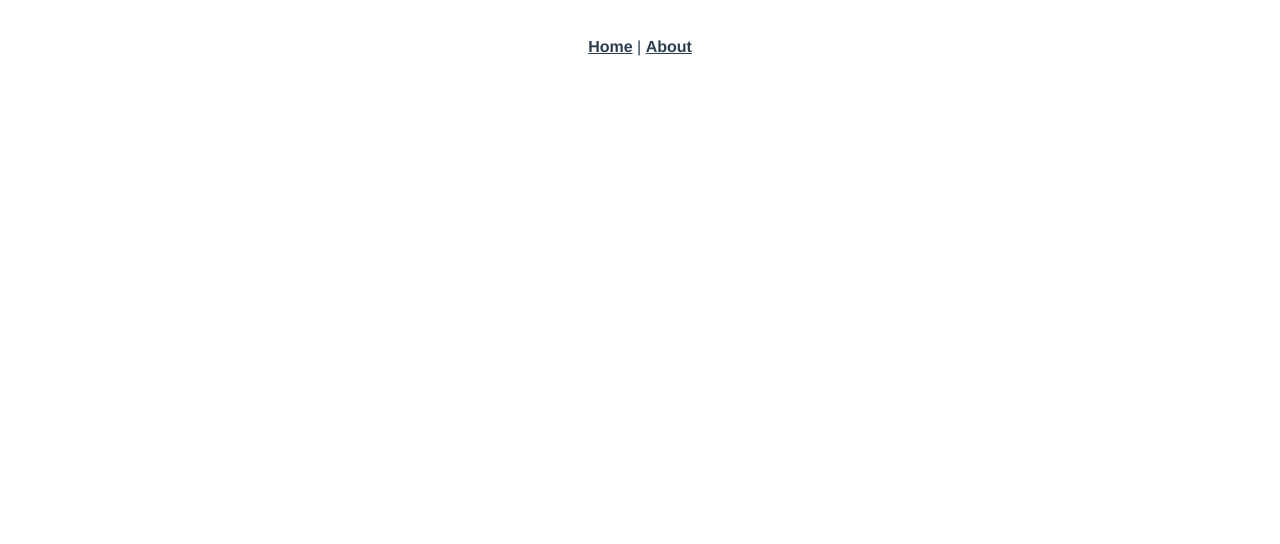
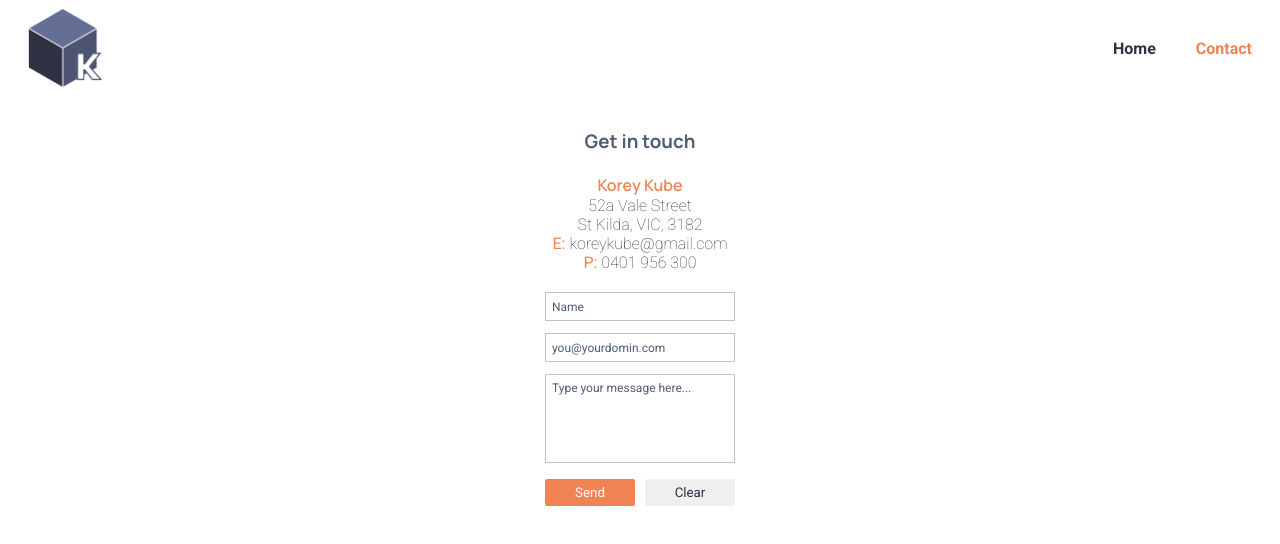
Before and after one commit to koreykube/koreykube.com, a Vue app: page /contact in a window 1280 px wide. Shown: the top 544 px of the page. Built offline with nearby package versions, Linux system fonts and the light colour scheme.

Commit message:
Main website body complete

```diff
--- a/package.json
+++ b/package.json
@@ -20,7 +20,7 @@
     "babel-eslint": "^10.1.0",
     "eslint": "^6.7.2",
     "eslint-plugin-vue": "^6.2.2",
-    "node-sass": "^4.12.0",
+    "node-sass": "^4.14.1",
     "sass-loader": "^8.0.2",
     "vue-template-compiler": "^2.6.11"
   }
--- a/src/App.vue
+++ b/src/App.vue
@@ -1,32 +1,14 @@
 <template>
-  <div id="app">
-    <div id="nav">
-      <router-link to="/">Home</router-link> |
-      <router-link to="/about">About</router-link>
+  <div class="app">
+    <div class="nav">
+      <img alt="Korey Kube Logo" src="./assets/logo.png">
+      <router-link to="/" class="push">Home</router-link>
+      <router-link to="/contact">Contact</router-link>
     </div>
     <router-view/>
   </div>
 </template>
 
 <style lang="scss">
-#app {
-  font-family: Avenir, Helvetica, Arial, sans-serif;
-  -webkit-font-smoothing: antialiased;
-  -moz-osx-font-smoothing: grayscale;
-  text-align: center;
-  color: #2c3e50;
-}
-
-#nav {
-  padding: 30px;
-
-  a {
-    font-weight: bold;
-    color: #2c3e50;
-
-    &.router-link-exact-active {
-      color: #42b983;
-    }
-  }
-}
+@import "./styles/main.scss";
 </style>
--- a/src/components/HelloWorld.vue
+++ /dev/null
@@ -1,58 +0,0 @@
-<template>
-  <div class="hello">
-    <h1>{{ msg }}</h1>
-    <p>
-      For a guide and recipes on how to configure / customize this project,<br>
-      check out the
-      <a href="https://cli.vuejs.org" target="_blank" rel="noopener">vue-cli documentation</a>.
-    </p>
-    <h3>Installed CLI Plugins</h3>
-    <ul>
-      <li><a href="https://github.com/vuejs/vue-cli/tree/dev/packages/%40vue/cli-plugin-babel" target="_blank" rel="noopener">babel</a></li>
-      <li><a href="https://github.com/vuejs/vue-cli/tree/dev/packages/%40vue/cli-plugin-eslint" target="_blank" rel="noopener">eslint</a></li>
-    </ul>
-    <h3>Essential Links</h3>
-    <ul>
-      <li><a href="https://vuejs.org" target="_blank" rel="noopener">Core Docs</a></li>
-      <li><a href="https://forum.vuejs.org" target="_blank" rel="noopener">Forum</a></li>
-      <li><a href="https://chat.vuejs.org" target="_blank" rel="noopener">Community Chat</a></li>
-      <li><a href="https://twitter.com/vuejs" target="_blank" rel="noopener">Twitter</a></li>
-      <li><a href="https://news.vuejs.org" target="_blank" rel="noopener">News</a></li>
-    </ul>
-    <h3>Ecosystem</h3>
-    <ul>
-      <li><a href="https://router.vuejs.org" target="_blank" rel="noopener">vue-router</a></li>
-      <li><a href="https://vuex.vuejs.org" target="_blank" rel="noopener">vuex</a></li>
-      <li><a href="https://github.com/vuejs/vue-devtools#vue-devtools" target="_blank" rel="noopener">vue-devtools</a></li>
-      <li><a href="https://vue-loader.vuejs.org" target="_blank" rel="noopener">vue-loader</a></li>
-      <li><a href="https://github.com/vuejs/awesome-vue" target="_blank" rel="noopener">awesome-vue</a></li>
-    </ul>
-  </div>
-</template>
-
-<script>
-export default {
-  name: 'HelloWorld',
-  props: {
-    msg: String
-  }
-}
-</script>
-
-<!-- Add "scoped" attribute to limit CSS to this component only -->
-<style scoped lang="scss">
-h3 {
-  margin: 40px 0 0;
-}
-ul {
-  list-style-type: none;
-  padding: 0;
-}
-li {
-  display: inline-block;
-  margin: 0 10px;
-}
-a {
-  color: #42b983;
-}
-</style>
--- a/src/router/index.js
+++ b/src/router/index.js
@@ -11,12 +11,9 @@ Vue.use(VueRouter)
     component: Home
   },
   {
-    path: '/about',
-    name: 'About',
-    // route level code-splitting
-    // this generates a separate chunk (about.[hash].js) for this route
-    // which is lazy-loaded when the route is visited.
-    component: () => import(/* webpackChunkName: "about" */ '../views/About.vue')
+    path: '/contact',
+    name: 'Contact',
+    component: () => import('../views/Contact.vue')
   }
 ]
 
--- /dev/null
+++ b/src/styles/main.scss
@@ -0,0 +1,187 @@
+@import url("https://fonts.googleapis.com/css2?family=Manrope:wght@200;300;400;500;600;700;800&family=Roboto:ital,wght@0,100;0,300;0,400;0,500;0,700;0,900;1,100;1,300;1,400;1,500;1,700;1,900&display=swap");
+
+$background: #ffffff;
+$text-main: #2d3142;
+$text-light: #4f5d75;
+$color-inactive: #bfc0c0;
+$color-highlight: #ef8354;
+
+.app {
+  font-family: 'Roboto';
+  -webkit-font-smoothing: antialiased;
+  -moz-osx-font-smoothing: grayscale;
+  text-align: center;
+  color: $text-main;
+}
+
+.text-body {
+  width: 60%;
+  margin-top: 40px;
+  margin-left: auto;
+  margin-right: auto;
+  font-weight: 300;
+}
+
+h1, h2, h3, h4 {
+  font-family: 'Manrope';
+}
+
+h3 {
+  margin: 40px 0 0;
+  color: $text-light;
+}
+
+ul {
+  list-style-type: none;
+  padding: 0;
+}
+
+li {
+  display: inline-block;
+  margin: 0 10px;
+}
+
+a {
+  color: $text-main;
+  &:hover {
+    color: $color-highlight;
+  }
+}
+
+.nav {
+  display: flex;
+  height: 80px;
+  width: 100%;
+
+  a {
+    font-weight: bold;
+    text-decoration: none;
+    padding-left: 20px;
+    padding-right: 20px;
+    margin-top: auto;
+    margin-bottom: auto;
+
+    &.push {
+      margin-left: auto;
+    }
+
+    &:hover {
+      color: $color-highlight;
+    }
+
+    &.router-link-exact-active {
+      color: $color-highlight;
+      &:hover {
+        cursor: default;
+      }
+    }
+  }
+
+  img {
+    display: block;
+    max-width: 100px;
+    max-height: 80px;
+    width: auto;
+    height: auto;
+    margin-left: 20px;
+  }
+}
+
+.main {
+  width: 80%;
+  margin-left: auto;
+  margin-right: auto;
+}
+
+.info-box {
+  font-family: "Roboto";
+  font-weight: 200;
+  margin-top: 20px;
+
+  p {
+    margin-bottom: 0px;
+    margin-top: 0px;
+  }
+
+  .title {
+    font-family: "Manrope";
+    font-weight: 600;
+    color: $color-highlight;
+  }
+
+  .additional {
+    color: $text-main
+  }
+
+  .highlight {
+    font-weight: 400;
+    color: $color-highlight
+  }
+}
+
+.form-box {
+  padding-top: 20px;
+  margin-left: auto;
+  margin-right: auto;
+  width: 190px;
+
+  label {
+    font-family: "Roboto";
+    font-weight: 300;
+  }
+
+  .action-buttons {
+    display: flex;
+    width: 100%;
+    justify-content: space-between;
+  }
+
+  input {
+    width: 100%;
+    padding: 6px;
+    margin-bottom: 12px;
+    box-sizing: border-box;
+    border: 1px solid $color-inactive;
+  }
+
+  input::placeholder, textarea::placeholder {
+    color: $text-light;
+    font-size: 12px;
+    font-family: "Roboto";
+  }
+
+  input[type=submit], input[type=reset] {
+    border: none;
+    padding: 6px;
+    max-width: 90px;
+    color: $text-main;
+    font-family: "Roboto";
+    font-weight: 400;
+    border-radius: 2px;
+    &:hover {
+      background-color: $text-light;
+      color: $background;
+    }
+  }
+
+  input[type=submit] {
+    background-color: $color-highlight;
+    color: $background;
+    &:hover {
+      background-color: darken($color: $color-highlight, $amount: 20);
+    }
+  }
+
+  textarea {
+    width: 100%;
+    padding: 6px;
+    margin-bottom: 12px;
+    resize: none;
+    box-sizing: border-box;
+    border: 1px solid $color-inactive;
+    ::placeholder {
+      font-family: "Roboto";
+      font-size: 60px;
+    }
+  }
+}
--- a/src/views/About.vue
+++ /dev/null
@@ -1,5 +0,0 @@
-<template>
-  <div class="about">
-    <h1>This is an about page</h1>
-  </div>
-</template>
--- /dev/null
+++ b/src/views/Contact.vue
@@ -0,0 +1,24 @@
+<template>
+  <div class="main">
+    <h3>Get in touch</h3>
+    <div class="info-box">
+      <p class="title">Korey Kube</p>
+      <p class="additional">52a Vale Street</p>
+      <p class="additional">St Kilda, VIC, 3182</p>
+      <p class="additional"><span class="highlight">E: </span>koreykube@gmail.com</p>
+      <p class="additional"><span class="highlight">P: </span>0401 956 300</p>
+    </div>
+    <div class="form-box">
+      <form action="mailto:koreykube@gmail.com" method="post" enctype="text/plain">
+        <input type="text" name="name" required placeholder="Name"><br/>
+        <input type="email" name="email" required placeholder="you@yourdomin.com"><br/>
+        <textarea type="textarea" rows="5" name="message" placeholder="Type your message here..."></textarea>
+        <br/>
+        <div class="action-buttons">
+          <input type="submit" value="Send">
+          <input type="reset" value="Clear">
+        </div>
+      </form>
+    </div>
+  </div>
+</template>
--- a/src/views/Home.vue
+++ b/src/views/Home.vue
@@ -1,18 +1,18 @@
 <template>
-  <div class="home">
-    <img alt="Vue logo" src="../assets/logo.png">
-    <HelloWorld msg="Welcome to Your Vue.js App"/>
+  <div class="main">
+    <h3>Freelance software and web developer based in Melbourne.<br/> Highly experienced in Vue.JS and C#.</h3>
+    <div class="text-body">
+      <p>Hi there! I'm Korey.</p>
+      <p>I fell in to coding making a small match-3 game for my Bejewelled-obsessed partner to announce our wedding.</p>
+      <p>Since then I've been growing as a developer with a focus on front-end development for Vue based web applications as well as AWS S3 and Serverless for back end.</p>
+      <p>I still make small games for friends, family and loved ones on special occasions and even you if you ask nicely.</p>
+    </div>
   </div>
 </template>
 
 <script>
-// @ is an alias to /src
-import HelloWorld from '@/components/HelloWorld.vue'
 
 export default {
-  name: 'Home',
-  components: {
-    HelloWorld
-  }
+  name: 'Home'
 }
 </script>
```
